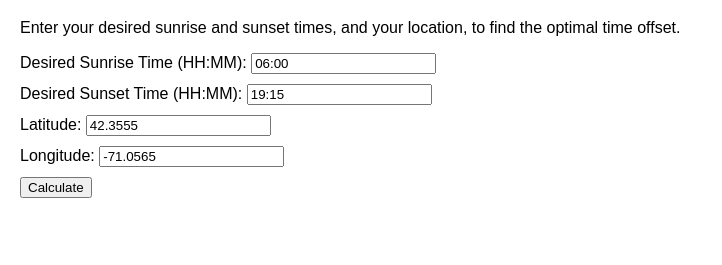
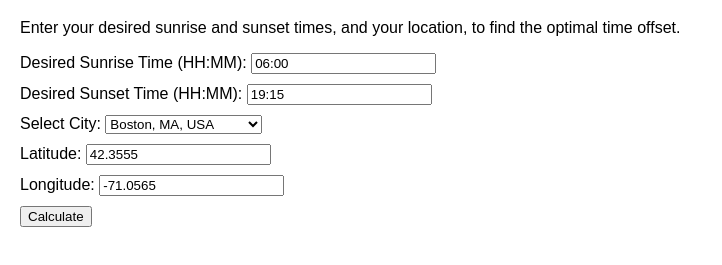
Before and after one commit to macphersoncole/Daylight-Saving-Calculator, a plain HTML site: page index.html in a window 1280 px wide. Shown: the part 61-326 px from the top of the page, without its empty margins (0-722 px from the left). Drawn offline with Linux system fonts and the light colour scheme.

Commit message:
Added city selection dropdown

```diff
--- a/index.html
+++ b/index.html
@@ -19,6 +19,16 @@
     <form id="sun-form">
         <label>Desired Sunrise Time (HH:MM): <input type="text" id="sunrise" value="06:00" pattern="\d{2}:\d{2}" required></label>
         <label>Desired Sunset Time (HH:MM): <input type="text" id="sunset" value="19:15" pattern="\d{2}:\d{2}" required></label>
+        <label>Select City:
+            <select id="city" onchange="updateLatLong()">
+                <option value="42.3555,-71.0565">Boston, MA, USA</option>
+                <option value="40.7128,-74.0060">New York, NY, USA</option>
+                <option value="51.5074,-0.1278">London, UK</option>
+                <option value="34.0522,-118.2437">Los Angeles, CA, USA</option>
+                <option value="-33.8688,151.2093">Sydney, Australia</option>
+                <option value="custom">Custom (Enter Below)</option>
+            </select>
+        </label>
         <label>Latitude: <input type="number" id="latitude" value="42.3555" step="0.0001" required></label>
         <label>Longitude: <input type="number" id="longitude" value="-71.0565" step="0.0001" required></label>
         <button type="submit">Calculate</button>
@@ -27,6 +37,34 @@
     <div id="output"></div>
 
     <script>
+        // City coordinates (for reference, also stored in dropdown values)
+        const cities = {
+            "42.3555,-71.0565": { lat: 42.3555, lon: -71.0565 },
+            "40.7128,-74.0060": { lat: 40.7128, lon: -74.0060 },
+            "51.5074,-0.1278": { lat: 51.5074, lon: -0.1278 },
+            "34.0522,-118.2437": { lat: 34.0522, lon: -118.2437 },
+            "-33.8688,151.2093": { lat: -33.8688, lon: 151.2093 },
+            "custom": { lat: null, lon: null }
+        };
+
+        // Update latitude and longitude inputs based on selected city
+        function updateLatLong() {
+            const citySelect = document.getElementById("city");
+            const [lat, lon] = citySelect.value.split(",");
+            const latitudeInput = document.getElementById("latitude");
+            const longitudeInput = document.getElementById("longitude");
+
+            if (lat !== "custom") {
+                latitudeInput.value = parseFloat(lat).toFixed(4);
+                longitudeInput.value = parseFloat(lon).toFixed(4);
+                latitudeInput.readOnly = true;  // Lock fields for preset cities
+                longitudeInput.readOnly = true;
+            } else {
+                latitudeInput.readOnly = false;  // Unlock for custom input
+                longitudeInput.readOnly = false;
+            }
+        }
+
         // Parse HH:MM time string to hours
         function parseTime(timeStr) {
             const [hours, minutes] = timeStr.split(':').map(Number);
```
